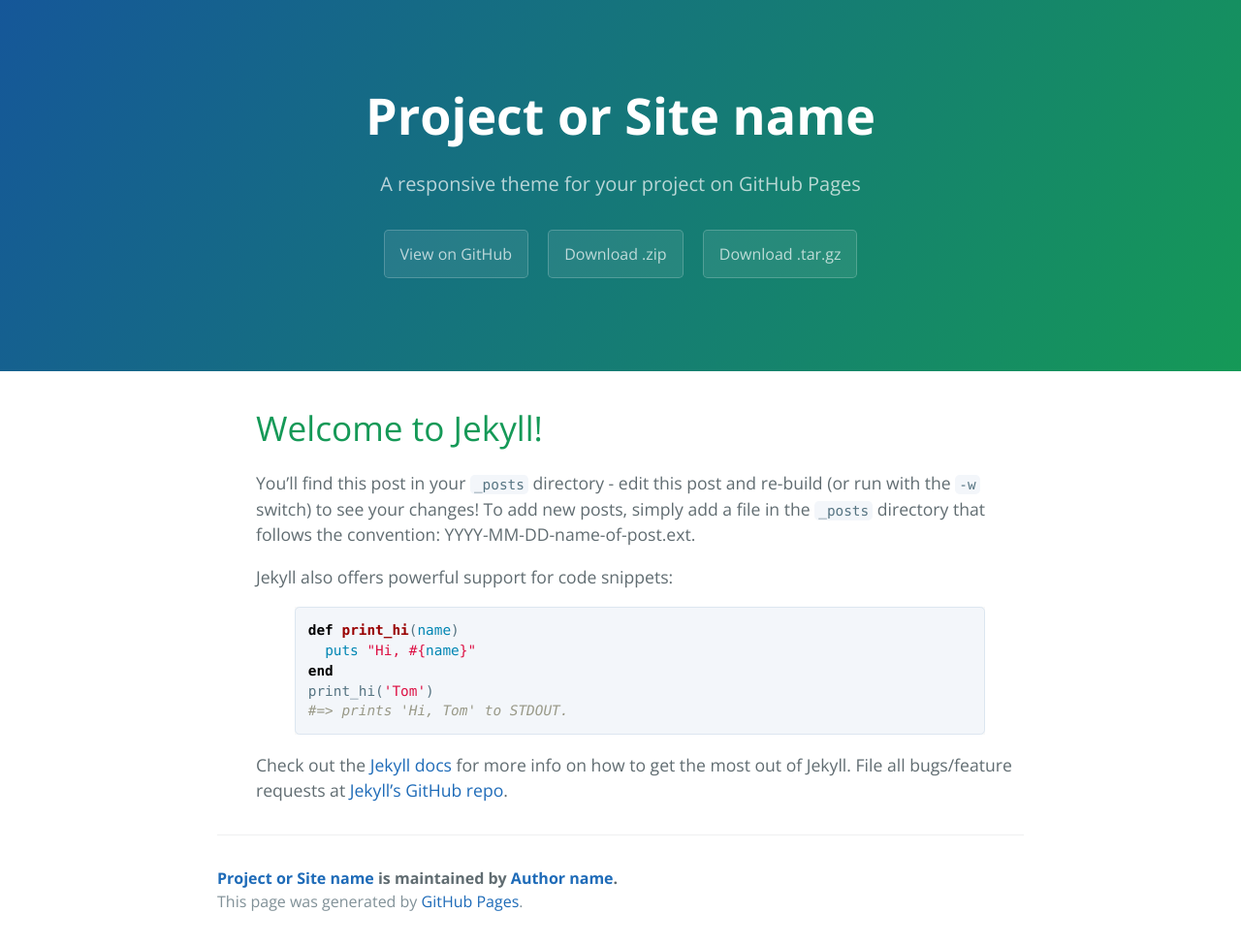
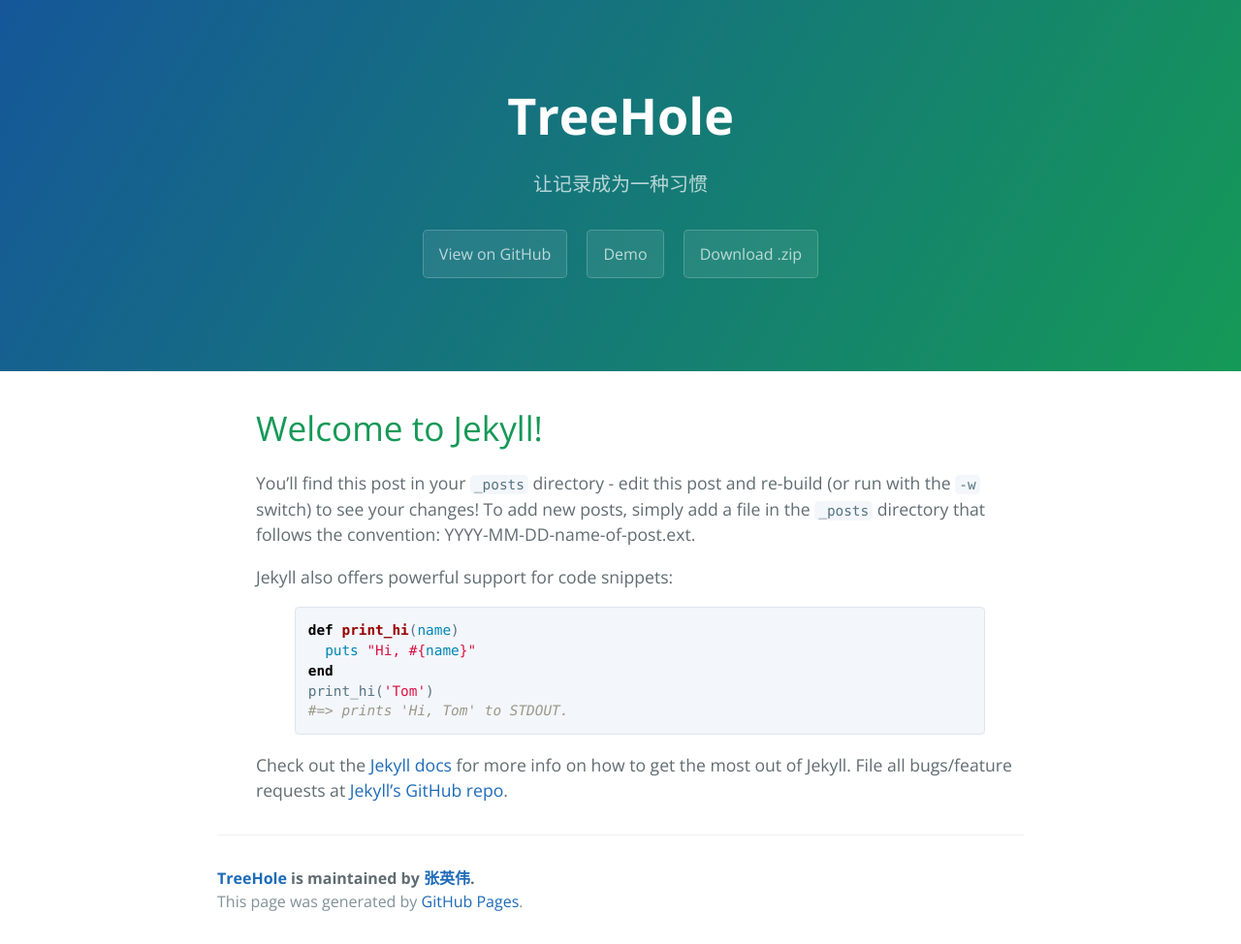
Before and after one commit to treeholeb/treeholeb.github.io, a Jekyll site: the page built from index.html, in a window 1280 px wide. Shown: the whole page at 97% size. Built offline with Jekyll 4.4.1, drawn with Linux system fonts in a browser that asks for light colours; the list of posts is cut into pages by our own code.

Commit message:
mainpage

```diff
--- a/_config.yml
+++ b/_config.yml
@@ -1,13 +1,13 @@
 # Setup
-title:        Project or Site name
-tagline:      A responsive theme for your project on GitHub Pages
+title:        TreeHole
+tagline:      让记录成为一种习惯
 baseurl:      ""
 paginate:     1
 
 # About/contact
 author:
-  name:       Author name
-  url:        http://yourhomepage.com
+  name:       张英伟
+  url:        http://blog.zhangyingwei.com
 
 # Gems
 gems:
--- a/_includes/page-header.html
+++ b/_includes/page-header.html
@@ -1,7 +1,7 @@
 <section class="page-header">
   <h1 class="project-name">{{ site.title }}</h1>
   <h2 class="project-tagline">{{ site.tagline }}</h2>
-  <a href="#" class="btn">View on GitHub</a>
+  <a href="https://github.com/zhangyingwei/treehole.git" class="btn">View on GitHub</a>
+  <a href="http://blog.zhangyingwei.com" class="btn">Demo</a>
   <a href="#" class="btn">Download .zip</a>
-  <a href="#" class="btn">Download .tar.gz</a>
 </section>
```
Also changed, not shown: README.md.
